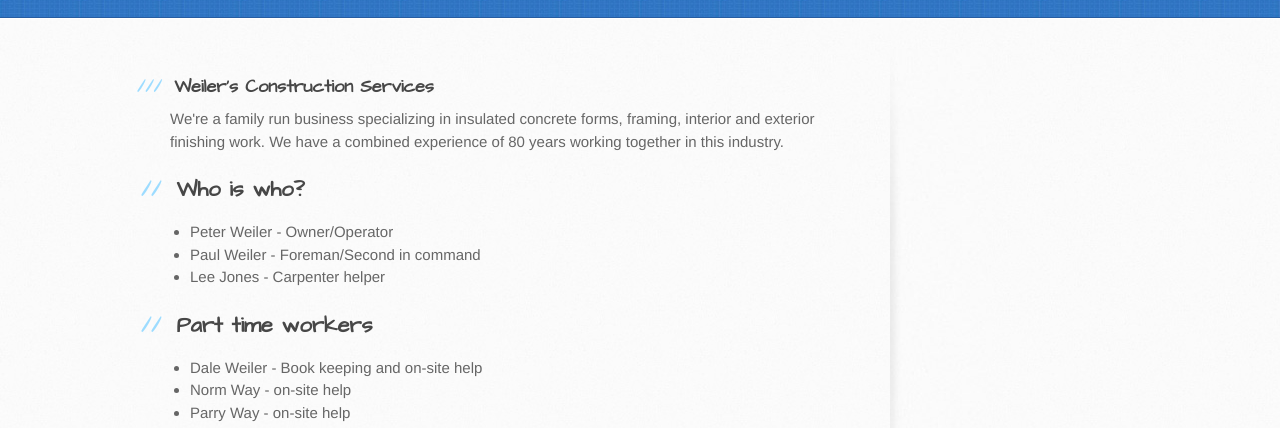
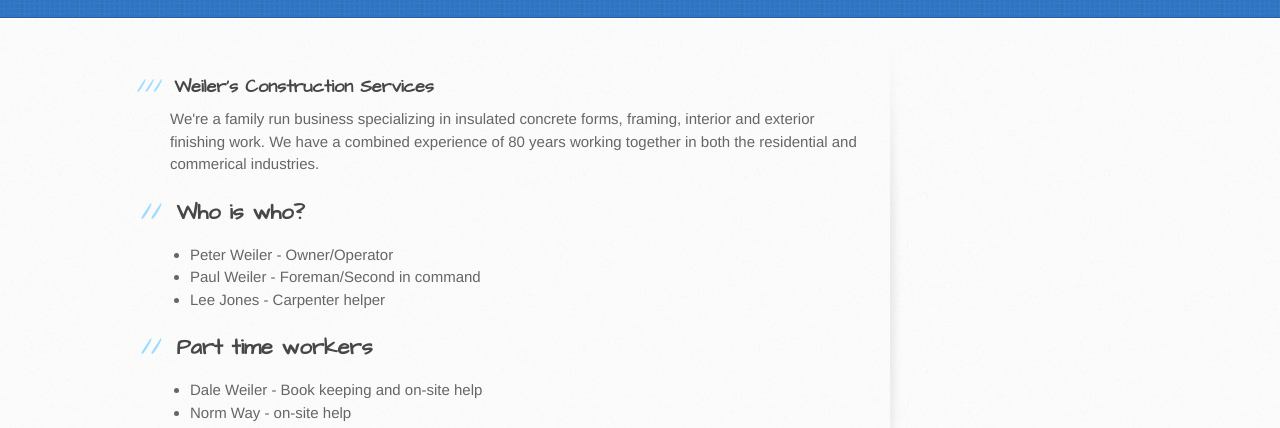
Before and after one commit to weilercs/weilercs.github.io, a plain HTML site: page index.html in a window 1280 px wide. Shown: the part 327-755 px from the top of the page. Drawn offline with Linux system fonts and the light colour scheme.

Commit message:
Update index.html

```diff
--- a/index.html
+++ b/index.html
@@ -31,7 +31,7 @@
 <a id="weilers-construction-services" class="anchor" href="#weilers-construction-services" aria-hidden="true"><span class="octicon octicon-link"></span></a>Weiler's Construction Services</h3>
 
 <p>We're a family run business specializing in insulated concrete forms, framing, interior and exterior finishing work.
-We have a combined experience of 80 years working together in this industry.</p>
+We have a combined experience of 80 years working together in both the residential and commerical industries.</p>
 
 <h2>
 <a id="who-is-who" class="anchor" href="#who-is-who" aria-hidden="true"><span class="octicon octicon-link"></span></a>Who is who?</h2>
```
